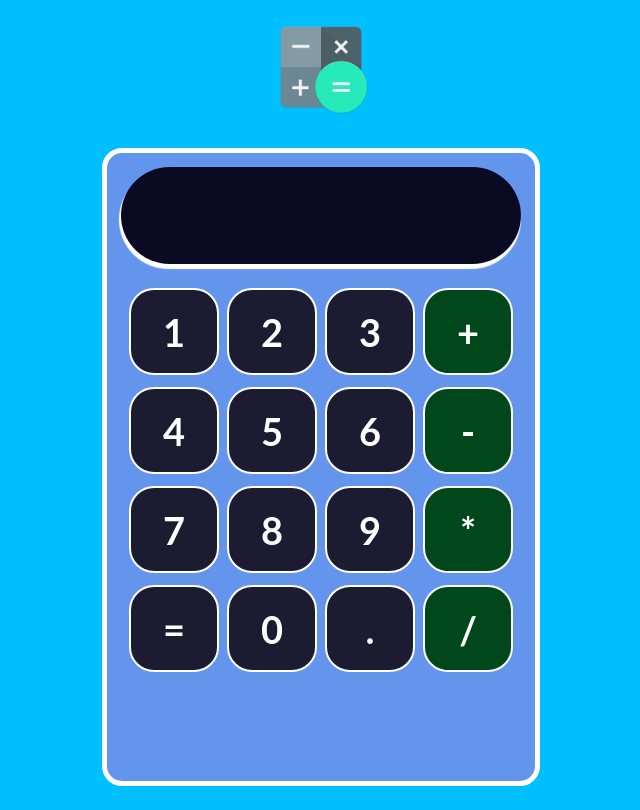
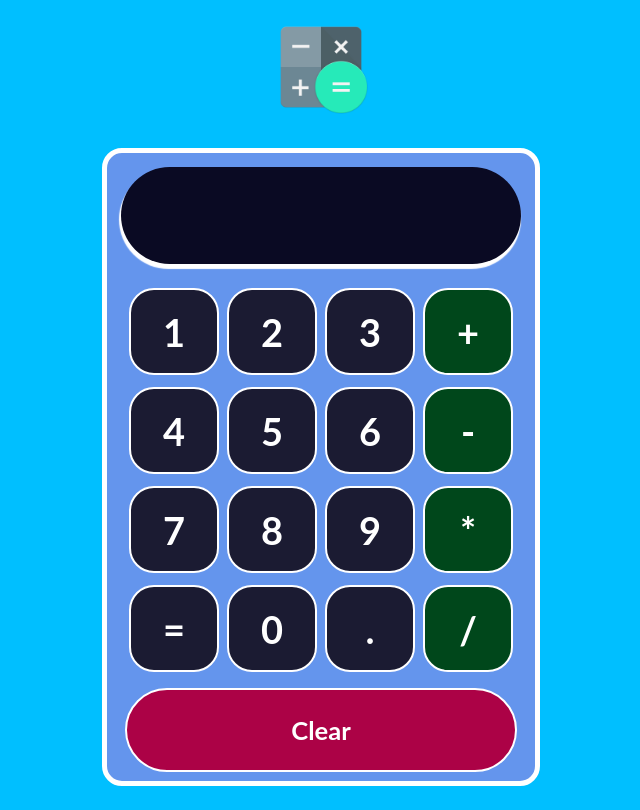
Before and after one commit to AlejoZarate77/Interactive-Calculator, a React (Create React App) app in the folder calculator/: page / in a window 1280 px wide. Shown: the whole page, without its empty margins (319-959 px from the left). Built offline with nearby package versions, Linux system fonts and the light colour scheme.

Commit message:
seventh commit

```diff
--- a/calculator/src/App.js
+++ b/calculator/src/App.js
@@ -5,6 +5,8 @@
 import Button from './components/Button.js'
 //import window
 import Window from './components/Window.js'
+//import ClearButton
+import ClearButton from './components/ClearButton.js'
 
 function App() {
   return (
@@ -41,7 +43,9 @@
           <Button>.</Button>
           <Button>/</Button>
         </div>
-        <div className='row'></div>
+        <div className='row'>
+          <ClearButton>Clear</ClearButton>
+        </div>
       </div>
     </div>
   );
--- /dev/null
+++ b/calculator/src/Style-sheets/ClearButton.css
@@ -0,0 +1,19 @@
+.clear-button {
+    height: 80px;
+    font-size: 1.6em;
+    display: flex;
+    flex: 1;
+    background-color: #ac0246;
+    margin-top: 8px;
+    justify-content: center;
+    align-items: center;
+    font-weight: bold;
+    color: white;
+    border: 2px solid white;
+    cursor: pointer;
+    border-radius: 45px;
+}
+
+.clear-button:hover {
+    background-color: #ebb000;
+}
--- /dev/null
+++ b/calculator/src/components/ClearButton.js
@@ -0,0 +1,11 @@
+import React from 'react';
+import '../Style-sheets/ClearButton.css'
+
+//How could I change the props to destructuring?
+const ClearButton = (props) => (
+    <div className='clear-button'>
+        {props.children}
+    </div>
+);
+
+export default ClearButton;
```
